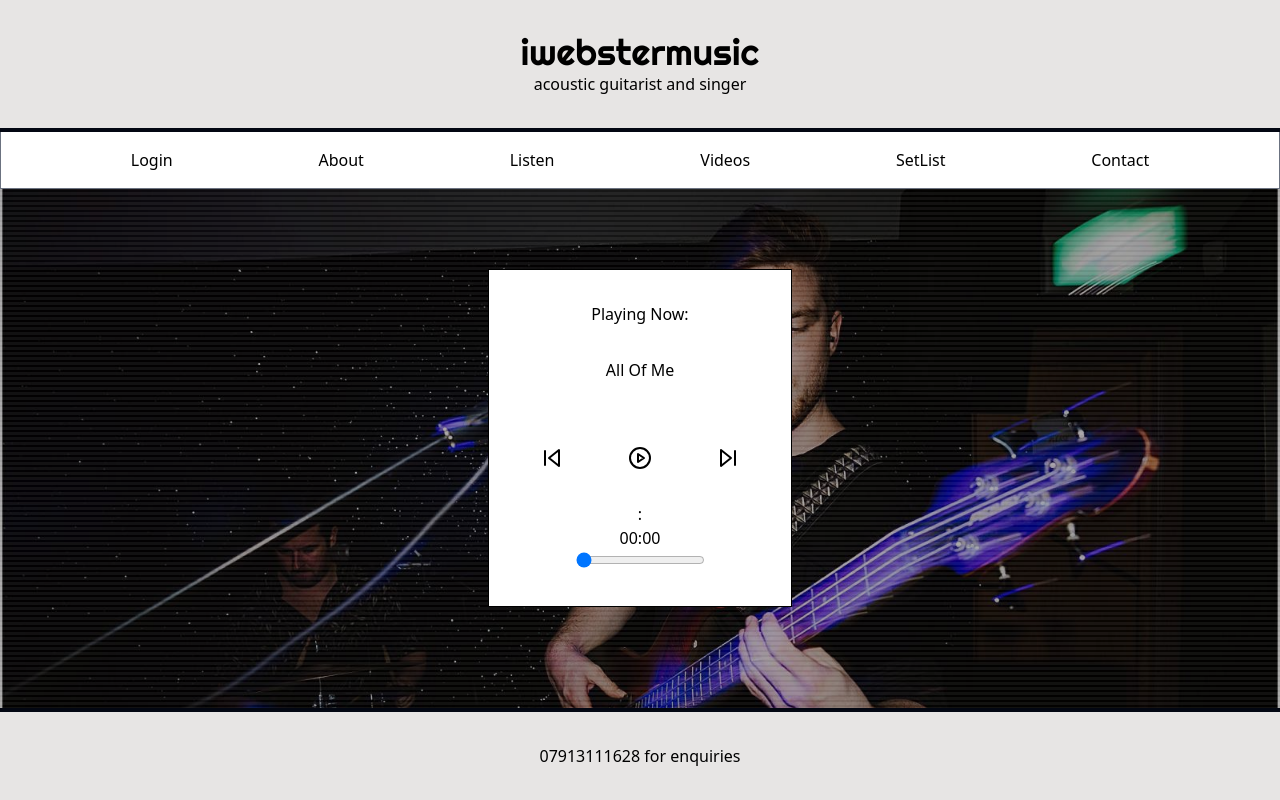
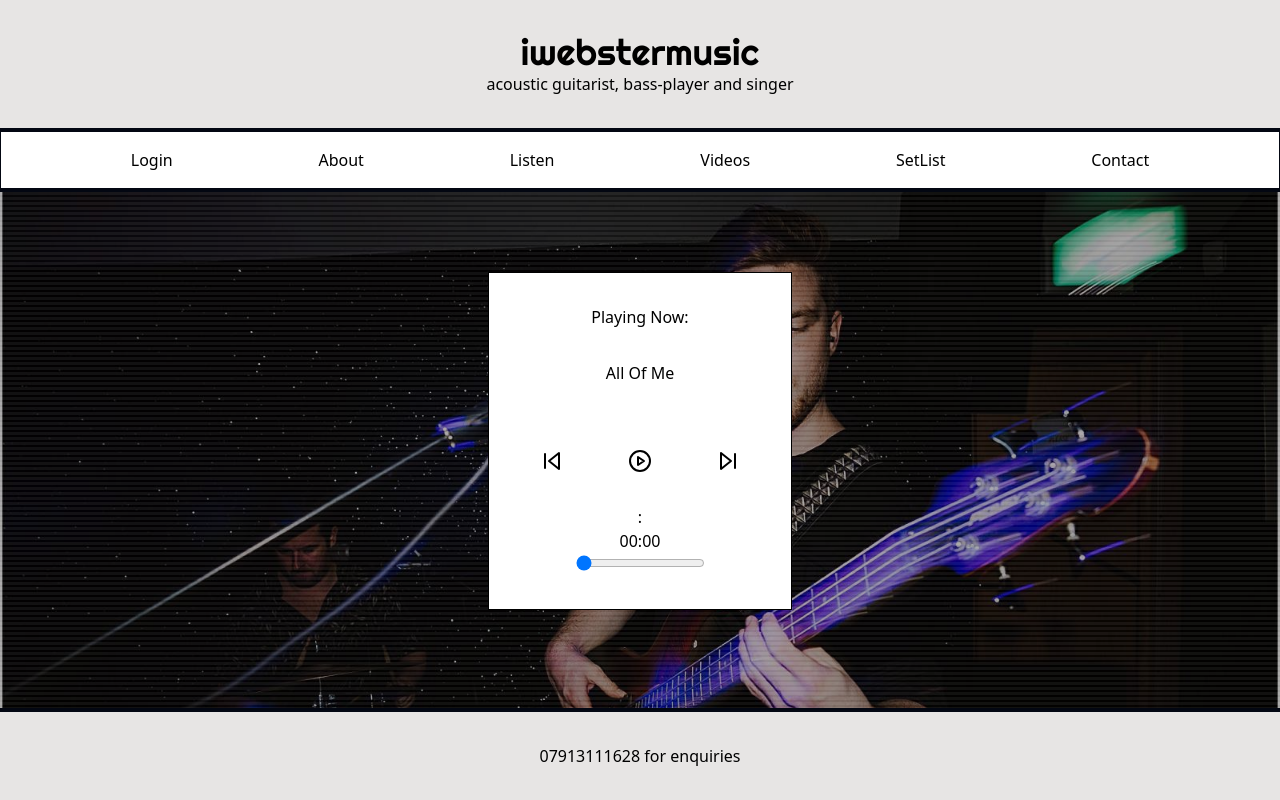
Before and after one commit to iwebsteraudio/iwebstermusic, a React (Vite) app: page /listen in a window 1280 px wide. Built offline with nearby package versions, Linux system fonts and the light colour scheme; no server answers.

Commit message:
a little bit of styling

```diff
--- a/src/Components/Header.jsx
+++ b/src/Components/Header.jsx
@@ -5,7 +5,7 @@ const Header = () => {
     <header className="bg-stone-200 sticky top-0 z-40 flex items-center justify-evenly border-b-4 border-gray-950 p-8">
       <div className="flex flex-col">
         <Link to="/" className="font-righteous text-4xl">iwebstermusic</Link>
-        <h2 className="text-center">acoustic guitarist and singer</h2>
+        <h2 className="text-center">acoustic guitarist, bass-player and singer</h2>
       </div>
 
     </header>
--- a/src/Components/Nav.jsx
+++ b/src/Components/Nav.jsx
@@ -5,22 +5,22 @@ import { Menu, X } from "lucide-react";
 const NavLinks = () => {
   return (
     <>
-      <NavLink to="/login" className={"nav-link hover:underline hover:bg-stone-100 rounded px-4 py-2"}>
+      <NavLink to="/login" className={"nav-link hover:underline hover:bg-stone-200 rounded px-4 py-2"}>
         Login
       </NavLink>
-      <NavLink to="/about" className={"nav-link hover:underline hover:bg-stone-100 rounded px-4 py-2"}>
+      <NavLink to="/about" className={"nav-link hover:underline hover:bg-stone-200 rounded px-4 py-2"}>
         About
       </NavLink>
-      <NavLink to="/listen" className={"nav-link hover:underline hover:bg-stone-100 rounded px-4 py-2"}>
+      <NavLink to="/listen" className={"nav-link hover:underline hover:bg-stone-200 rounded px-4 py-2"}>
         Listen
       </NavLink>
-      <NavLink to="/videos" className={"nav-link hover:underline hover:bg-stone-100 rounded px-4 py-2"}>
+      <NavLink to="/videos" className={"nav-link hover:underline hover:bg-stone-200 rounded px-4 py-2"}>
         Videos
       </NavLink>
-      <NavLink to="/set-list" className={"nav-link hover:underline hover:bg-stone-100 rounded px-4 py-2"}>
+      <NavLink to="/set-list" className={"nav-link hover:underline hover:bg-stone-200 rounded px-4 py-2"}>
         SetList
       </NavLink>
-      <NavLink to="/contact" className={"nav-link hover:underline hover:bg-stone-100 rounded px-4 py-2"}>
+      <NavLink to="/contact" className={"nav-link hover:underline hover:bg-stone-200 rounded px-4 py-2"}>
         Contact
       </NavLink>
     </>
@@ -35,7 +35,7 @@ const Nav = () => {
 
   return (
     <nav className="nav-bar bg-white hover:bg-stone-50 z-20">
-      <div className="hidden md:flex justify-evenly border-b border-x border-gray-500 py-2">
+      <div className="hidden md:flex justify-evenly border-b-4 border-x border-gray-950 py-2">
         <NavLinks />
       </div>
       <div className="md:hidden p-2">
```
